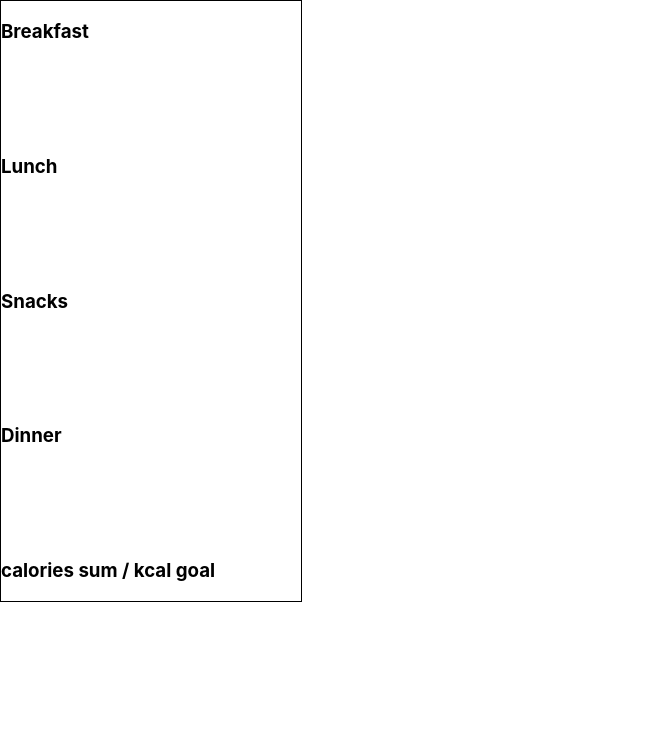
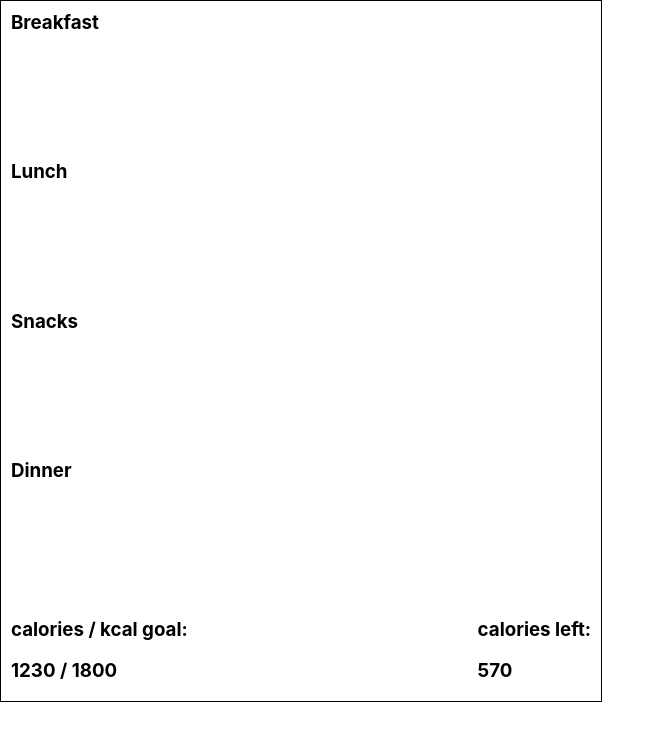
Before and after one commit to infoshareacademy/jfdd12-kawimoka-app, a React (Create React App) app: page / in a window 1280 px wide. Shown: the top 740 px of the page, without its empty margins (0-665 px from the left). Built offline with nearby package versions, Linux system fonts and the light colour scheme.

Commit message:
summary section added not styled yet

```diff
--- a/src/Components/PlanDietView/SingleDay/MealSpace.js
+++ b/src/Components/PlanDietView/SingleDay/MealSpace.js
@@ -4,8 +4,6 @@ import s from './SingleDay.module.css'
 export function MealSpace (props) {
     let { mealType } = props
     return <div className={s.MealSpace}>
-        <h3>{mealType}</h3>
+        <h3 className={s.mealTypeTitle}>{mealType}</h3>
     </div>
 }
-// TODO:
-// czy gdy props ma tylko jedna zmienna to czy mozna od razu wrzucac mealType zamiast props ?
--- a/src/Components/PlanDietView/SingleDay/SingleDay.js
+++ b/src/Components/PlanDietView/SingleDay/SingleDay.js
@@ -9,6 +9,6 @@ export const SingleDay = () => {
         <MealSpace mealType = {"Lunch"}/>
         <MealSpace mealType = {"Snacks"}/>
         <MealSpace mealType = {"Dinner"}/>
-        <Summary />
+        <Summary sumCalories = {"1230"} kcalGoal = {"1800"} leftCalories />
     </div>
 }
--- a/src/Components/PlanDietView/SingleDay/SingleDay.module.css
+++ b/src/Components/PlanDietView/SingleDay/SingleDay.module.css
@@ -1,9 +1,19 @@
 .singleDayContainer {
     display: flex;
     flex-direction: column;
-    width: 300px;
-    height: 600px;
+    width: 600px;
+    height: 700px;
     border: 1px solid black;
     justify-content: space-between;
+}
 
+.mealTypeTitle {
+    margin: 10px;
 }
+
+.summaryContainer {
+    display: flex;
+    flex-direction: row;
+    justify-content: space-between;
+    margin: 0 10px;
+}
--- a/src/Components/PlanDietView/SingleDay/Summary.js
+++ b/src/Components/PlanDietView/SingleDay/Summary.js
@@ -1,8 +1,19 @@
 import React from 'react'
+import s from './SingleDay.module.css'
 
 
-export function Summary() {
-    return <div>
-        <h3>{"calories sum / kcal goal"}</h3>
+export function Summary(props) {
+    let { sumCalories, kcalGoal, leftCalories } = props
+    leftCalories = kcalGoal - sumCalories
+
+    return <div className={s.summaryContainer}>
+        <div>
+            <h3>calories / kcal goal:</h3>
+            <h3>{sumCalories} / {kcalGoal}</h3>
+        </div>
+        <div>
+            <h3>calories left:</h3>
+            <h3>{leftCalories}</h3>
+        </div>
     </div>
 }
```
